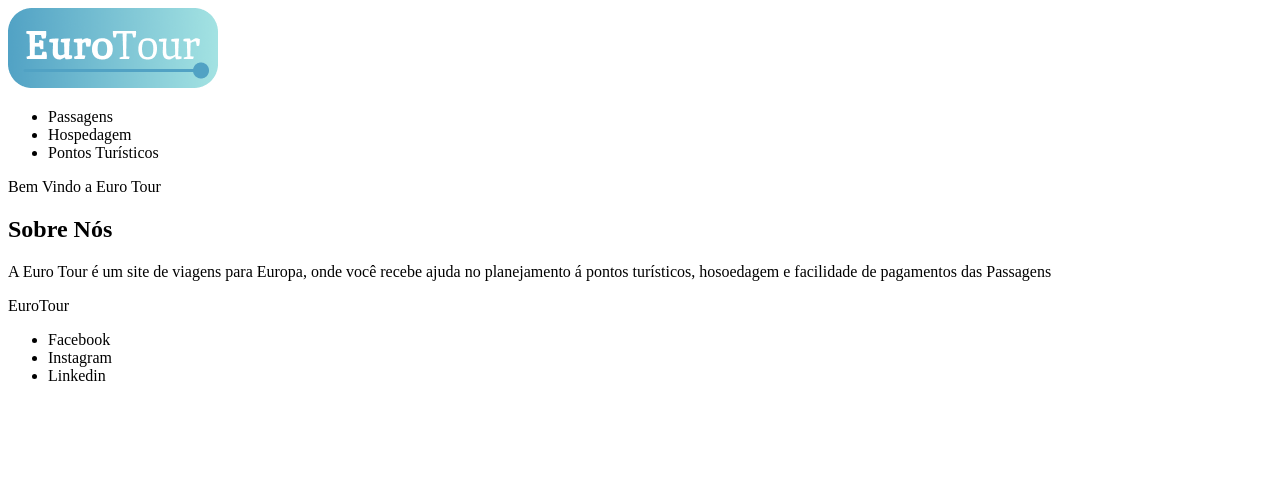
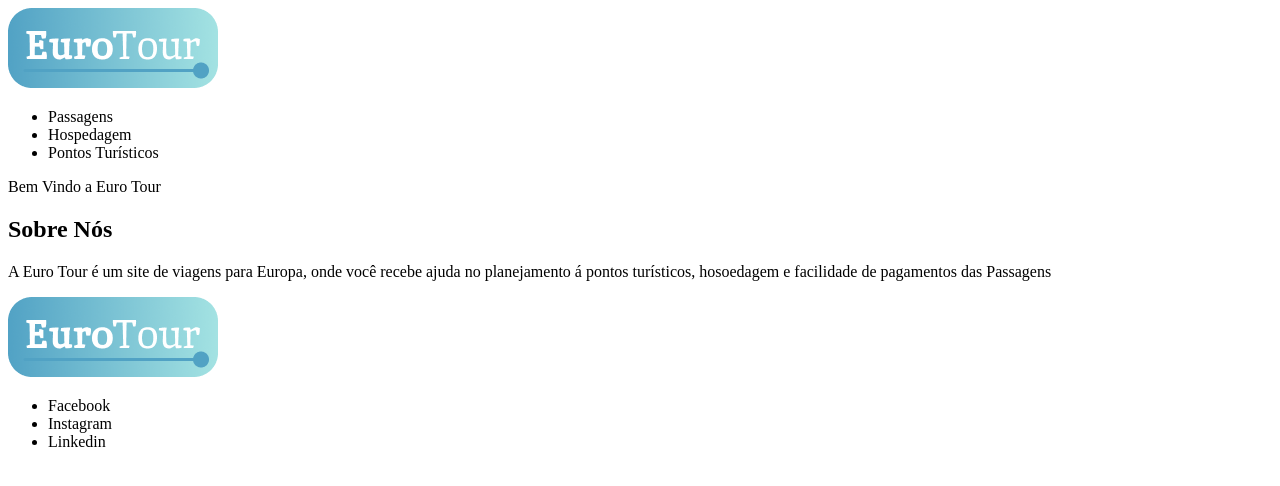
Before and after one commit to 1970Geeovane/primeiro_html, a plain HTML site: page index.html in a window 1280 px wide. Drawn offline with Linux system fonts and the light colour scheme.

Commit message:
Adionada outra imagem

```diff
--- a/index.html
+++ b/index.html
@@ -24,7 +24,7 @@
         </section>
     </main>
     <footer>
-        <span>EuroTour</span>
+        <img src="./img/eurotour-logo-cor.png" alt="Logotipo">
         <ul>
             <li>Facebook</li>
             <li>Instagram</li>
```
Also changed, not shown: img/eurotour-logo-pb.png (added).
